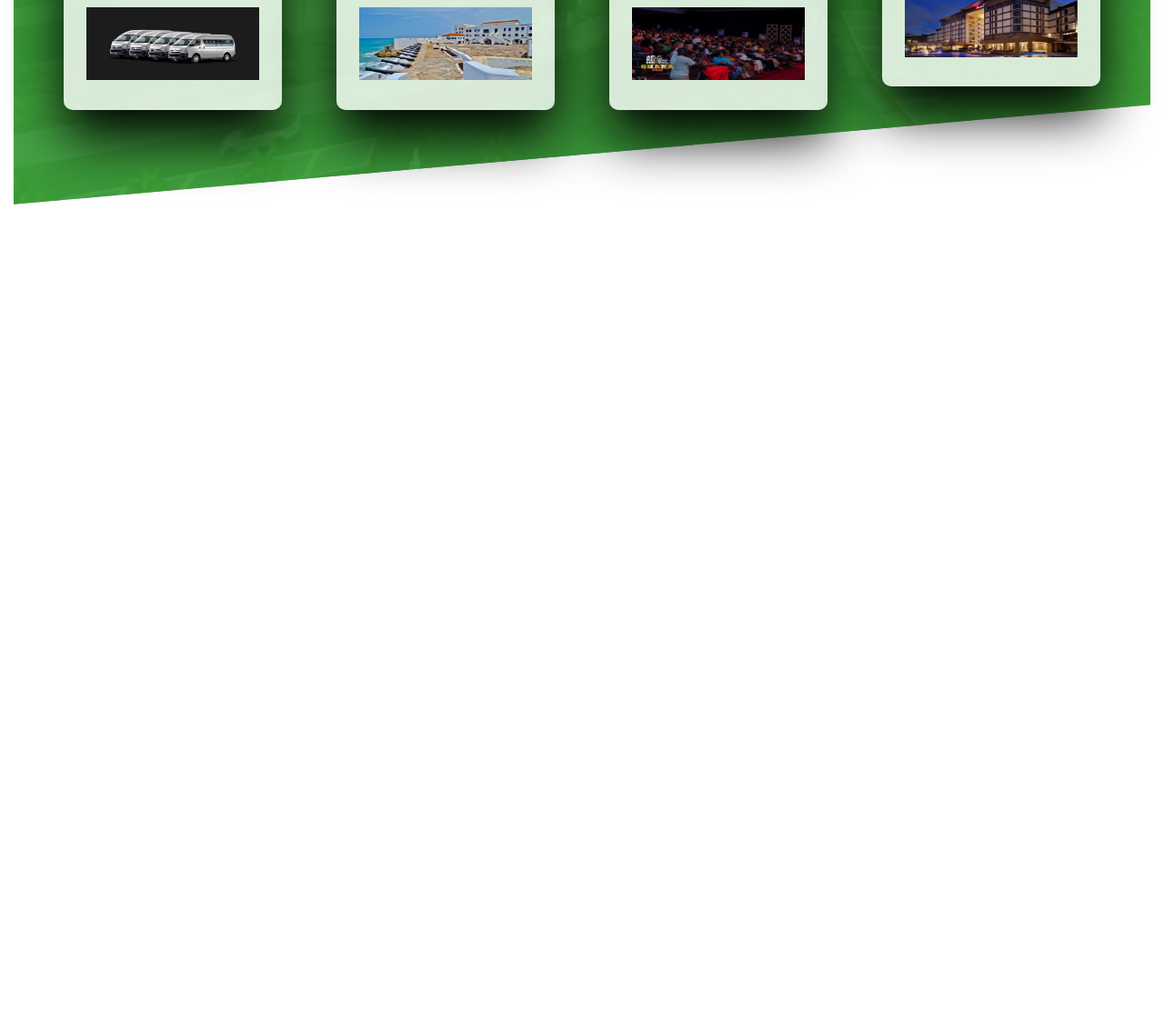
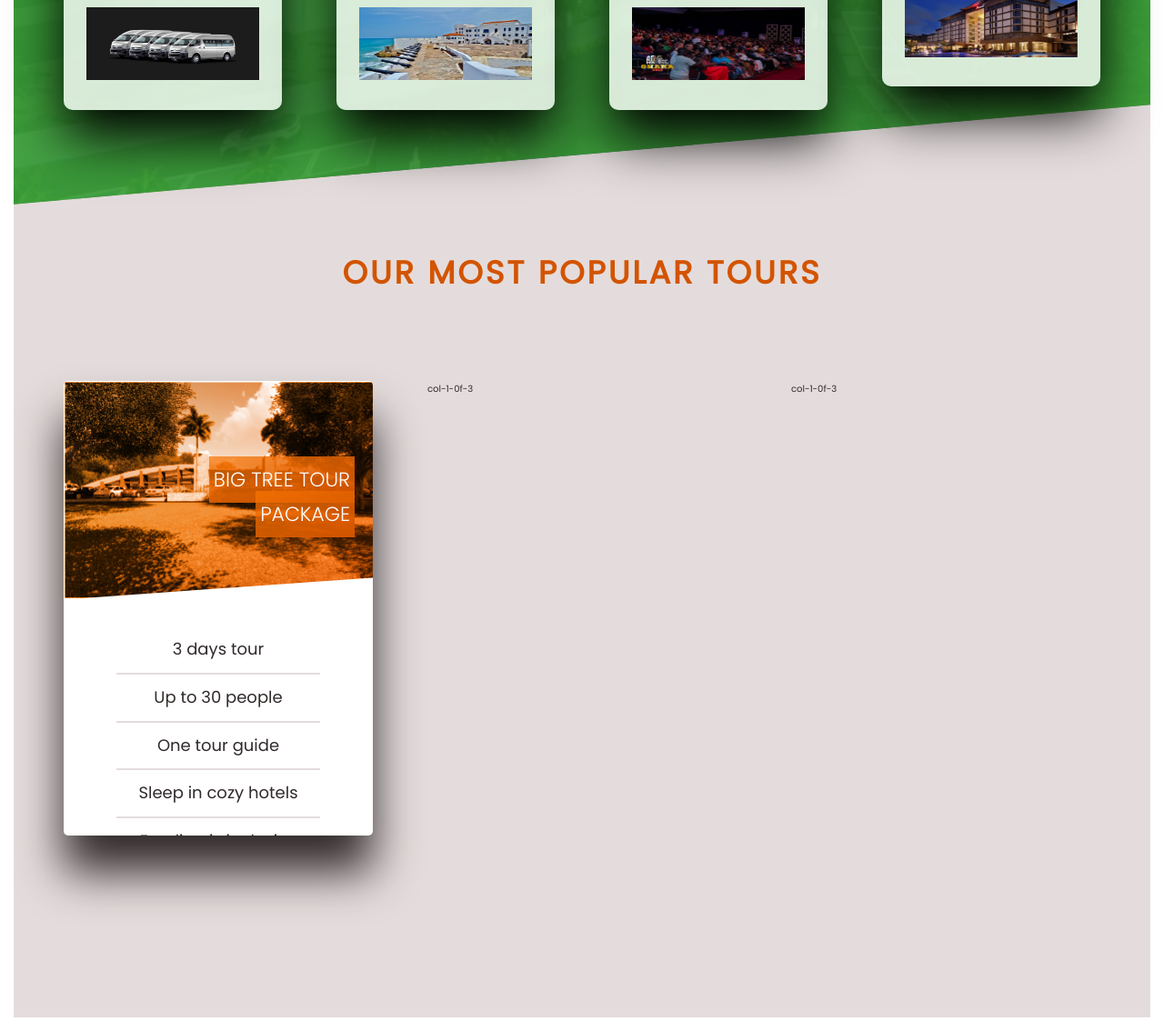
Before and after one commit to solomonyaw/mtour, a website: page index.html in a window 1280 px wide. Shown: the part 1934-3068 px from the top of the page at 91% size. Before the commit the page ends 2159 px from the top, so only its background shows below. Drawn offline with Linux system fonts and the light colour scheme.

Commit message:
added images and updated sass and html files

```diff
--- a/index.html
+++ b/index.html
@@ -120,6 +120,48 @@
          </div>
         </section>
 
+     <section class="section-tours">
+            <div class="u-center-text u-margin-bottom-big">
+             <h1 class="secondary-heading">Our most popular tours</h1>
+            </div>
+            <div class="row">
+                <div class="row">
+                    <div class="col-1-of-3">
+                       <div class="card">
+                        <div class="card__side card__side--front">
+                            <div class="card__picture card__picture-1">
+
+                            </div>
+                            <h4 class="card__heading">
+                            <span class="card_heading-span card_heading-span--1">
+                                Big Tree Tour Package
+                            </span>
+                            </h4>
+                            <div class="card__details">
+                                <ul>
+                                    <li>3 days tour</li>
+                                    <li>Up to 30 people</li>
+                                    <li>One tour guide</li>
+                                    <li>Sleep in cozy hotels</li>
+                                    <li>Feeding is inclusive</li>
+                                </ul>
+                            </div>
+                        </div>
+                        <div class="card__side card__side--back  card__side--back-1">
+                            Card side back
+                        </div>
+                       </div>
+                    </div>
+                    <div class="col-1-of-3">
+                        col-1-0f-3
+                    </div>
+                    <div class="col-1-of-3">
+                        col-1-0f-3
+                    </div>
+                 </div>
+            </div>
+     </section>
+
     </main>
 
     <!-- <section class="test-grid">
--- a/sass/abstracts/_variables.scss
+++ b/sass/abstracts/_variables.scss
@@ -1,7 +1,9 @@
 //colors
-$color-ash:rgb(113, 113, 230);
+$color-light-blue:rgb(113, 113, 230);
+$color-dark-blue:rgb(14, 14, 238);
 $color-black:#000;
 $color-grey-dark:rgb(49, 42, 42);
+$color-light-dark:rgb(131, 124, 124);
 $color-light-grey:rgb(228, 220, 220);
 $color-white:#fff;
 $color-brown:#fa7602b6;
@@ -9,6 +11,7 @@ $color--dark-brown:#d35400;
 $color-light-orange:rgb(252, 153, 5);
 $color-dark-red:#c0392b;
 $color-light-green:rgba(59, 167, 59, 0.884);
+$color-dark-green:rgba(10, 85, 10, 0.884);
 
  //GRID
  $grid-width:114em;
--- /dev/null
+++ b/sass/components/_card.scss
@@ -0,0 +1,117 @@
+.card
+{  //Functionality
+     perspective: 150rem;
+    -moz-perspective: 150rem;
+    height: 20rem;
+    position: relative;
+
+    &__side
+    {
+        background-color: $color-white;
+        height: 50rem;
+        font-size: 2rem;
+        transition: all 0.8s ease;
+        position: absolute;
+        top: 0;
+        left: 0;
+        width: 100%;
+        backface-visibility: hidden;
+        border-radius: 5px;
+        overflow: hidden;
+        box-shadow: 0rem 4rem 5rem rgba($color-grey-dark,1.0);
+
+        &--front
+        {
+            background-color: $color-white;
+        }
+
+        &--back
+        {
+         transform:rotateY(-180deg);
+
+         &-1{
+            background-image: linear-gradient(to right bottom,$color-brown,$color--dark-brown);
+         }
+        }
+
+    }
+
+    &:hover &__side--front {
+        transform:rotateY(-180deg);
+    }
+
+    &:hover &__side--back {
+        transform:rotateY(0);
+    }
+    // card front styling
+    &__picture
+    {
+        background-size: cover;
+        height: 30vh;
+        background-blend-mode:color;
+        clip-path:polygon(0 0,100% 0,100% 90%, 0 100%);
+        -webkit-clip-path:polygon(0 0,100% 0,100% 90%, 0 100%);
+
+      &-1
+      {
+        background-image:linear-gradient(to right bottom,$color-brown,$color--dark-brown),
+         url("../../img/akwaaba.png");
+
+      }
+
+      &-2
+      {
+        background-image:    linear-gradient(to right bottom,$color-light-green,$color-dark-green),
+         url("../../img/akwaaba2.png");
+      }
+
+      &-3
+      {
+        background-image:   linear-gradient(to right bottom,$color-light-blue,$color-dark-blue),
+          url("../../img/akwaaba.png");
+      }
+    }
+
+    &__heading
+    {
+        font-size: 2.2rem;
+        font-weight: 300;
+        text-transform: uppercase;
+        text-align: right;
+        color: $color-white;
+        position: absolute;
+        width: 75%;
+        right:2rem;
+        top:9rem;
+    }
+
+    &_heading-span
+    {
+        padding: 1rem 0.5rem;
+        box-decoration-break: clone;
+        -webkit-box-decoration-break: clone;
+        &--1
+        {
+            background-image: linear-gradient(to right bottom,$color-brown,$color--dark-brown);
+        }
+    }
+
+    &__details{
+        padding: 3rem;
+        ul{
+             list-style: none;
+             width: 80%;
+             margin: 0 auto;
+            li{
+                text-align: center;
+                font-size: 1.8rem;
+                padding: 1rem;
+
+             &:not(:last-child)
+             {
+               border-bottom: 2px solid $color-light-grey;
+             }
+            }
+        }
+    }
+}
--- a/sass/main.scss
+++ b/sass/main.scss
@@ -8,6 +8,7 @@
 @import "components/button";
 @import "components/composition";
 @import "components/feature-box";
+@import "components/card";
 @import "layout/header";
 @import "pages/home";
 @import "layout/grid";
--- a/sass/pages/_home.scss
+++ b/sass/pages/_home.scss
@@ -22,3 +22,10 @@
      }
 
 }
+
+.section-tours
+{
+    background-color: $color-light-grey;
+    padding:20rem 0 50rem 0;
+    margin-top: -10rem;
+  }
```
Also changed, not shown: css/style.css, img/akwaaba.png (added), img/akwaaba2.png (added), 1 other file.
